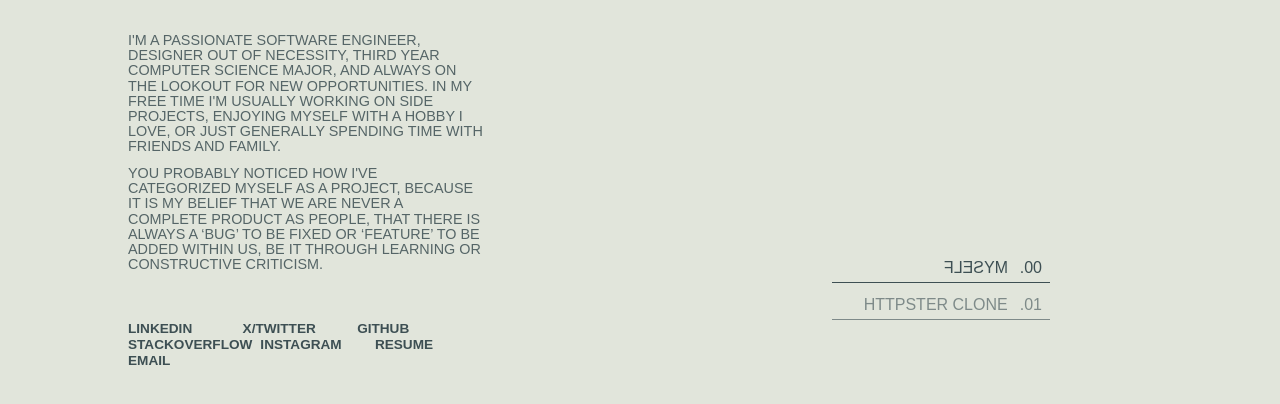
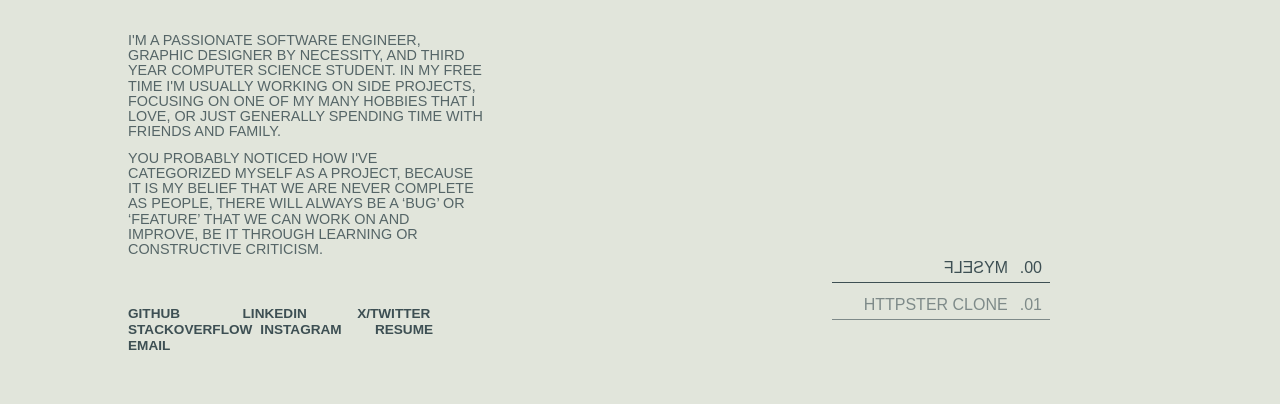
Before and after one commit to ArthurKasparian/portfolio, a plain HTML site: page index.html in a window 1280 px wide. Shown: the part 142-546 px from the top of the page. Drawn offline with Linux system fonts and the light colour scheme.

Commit message:
Finalising Project
[Add] README.md
[Add] Favicon
[Mod] Updated some project info, nothing major

Signed-off-by: Arthur Kasparian <contact@arthurkasparian.dev>

```diff
--- a/index.html
+++ b/index.html
@@ -57,9 +57,9 @@
     <!-- Visual specifications -->
     <meta name="theme-color" media="(prefers-color-scheme: light)" content="#E1E5DB" />
     <meta name="theme-color" media="(prefers-color-scheme: dark)" content="#617073" />
-    <link rel="icon" sizes="192x192" type="image/png" href="res/icons/favicon.png">
-    <link rel="apple-touch-icon" href="res/icons/favicon.png">
-    <link rel="mask-icon" href="res/icons/favicon.png" color="orange">
+    <link rel="icon" sizes="192x192" type="image/png" href="res/favicon.png">
+    <link rel="apple-touch-icon" href="res/favicon.png">
+    <link rel="mask-icon" href="res/favicon.png">
     <link rel="stylesheet" href="styles.css">
 
     <script src="./scripts/main.js" type="module" defer></script>
--- a/scripts/projectList.js
+++ b/scripts/projectList.js
@@ -14,13 +14,13 @@ const projects = [
             primary: "#3D4F53"
         },
         descriptions: [
-            "I'm a passionate software engineer, designer out of necessity, third year Computer Science major, and always on the lookout for new opportunities. In my free time I'm usually working on side projects, enjoying myself with a hobby I love, or just generally spending time with friends and family.",
-            "You probably noticed how I've categorized myself as a project, because it is my belief that we are never a complete product as people, that there is always a ‘bug’ to be fixed or ‘feature’ to be added within us, be it through learning or constructive criticism."
+            "I'm a passionate software engineer, graphic designer by necessity, and third year computer science student. In my free time I'm usually working on side projects, focusing on one of my many hobbies that I love, or just generally spending time with friends and family.",
+            "You probably noticed how I've categorized myself as a project, because it is my belief that we are never complete as people, there will always be a ‘bug’ or ‘feature’ that we can work on and improve, be it through learning or constructive criticism."
         ],
         socials: [
+            { title: "Github", url: "https://github.com/arthurkasparian" },
             { title: "LinkedIn", url: "https://linkedin.com/in/arthurkasparian" },
             { title: "X/Twitter", url:"https://x.com/kasparianarthur" },
-            { title: "Github", url: "https://github.com/arthurkasparian" },
             { title: "StackOverflow", url: "https://stackoverflow.com/users/19454251/arthur-kasparian" },
             { title: "Instagram", url: "https://instagram.com/arthur.kasparian" },
             { title: "Resume", url: "./res/resume.pdf" },
@@ -41,8 +41,8 @@ const projects = [
         ],
         socials: [
             { title: "Website", url: "https://httpster-clone.arthurkasparian.dev" },
+            { title: "Original", url: "https://httpster.net" },
             { title: "Source Code", url: "https://github.com/arthurkasparian/httpster-clone" },
-            { title: "Original", url: "https://httpster.net" },
         ]
     },
 ]
```
Also changed, not shown: res/favicon.png (added), 1 other file.
